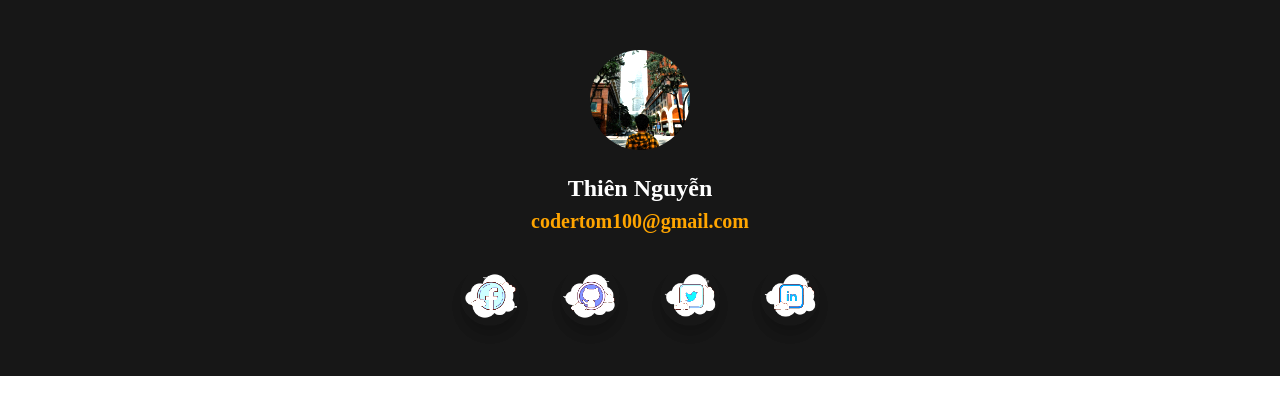
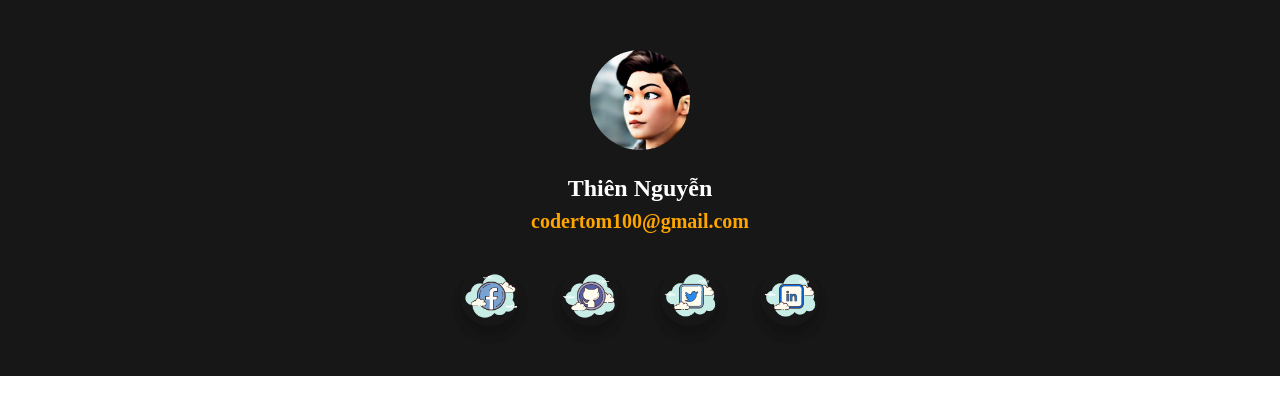
Before and after one commit to veDnimatvi/VitamindevSite, a Next.js app: page /components/Footer in a window 1280 px wide. Shown: the top 414 px of the page. Built offline with nearby package versions, Linux system fonts and the light colour scheme.

Commit message:
feat: add new avatar

```diff
--- a/styles/header.scss
+++ b/styles/header.scss
@@ -22,7 +22,7 @@
 }
 .logo2 {
   border-radius: 50%;
-  filter: brightness(1.5) contrast(1.5);
+  // filter: brightness(1.5) contrast(1.5);
 }
 .text {
   position: absolute;
```
Also changed, not shown: public/img/avatar.jpg.
